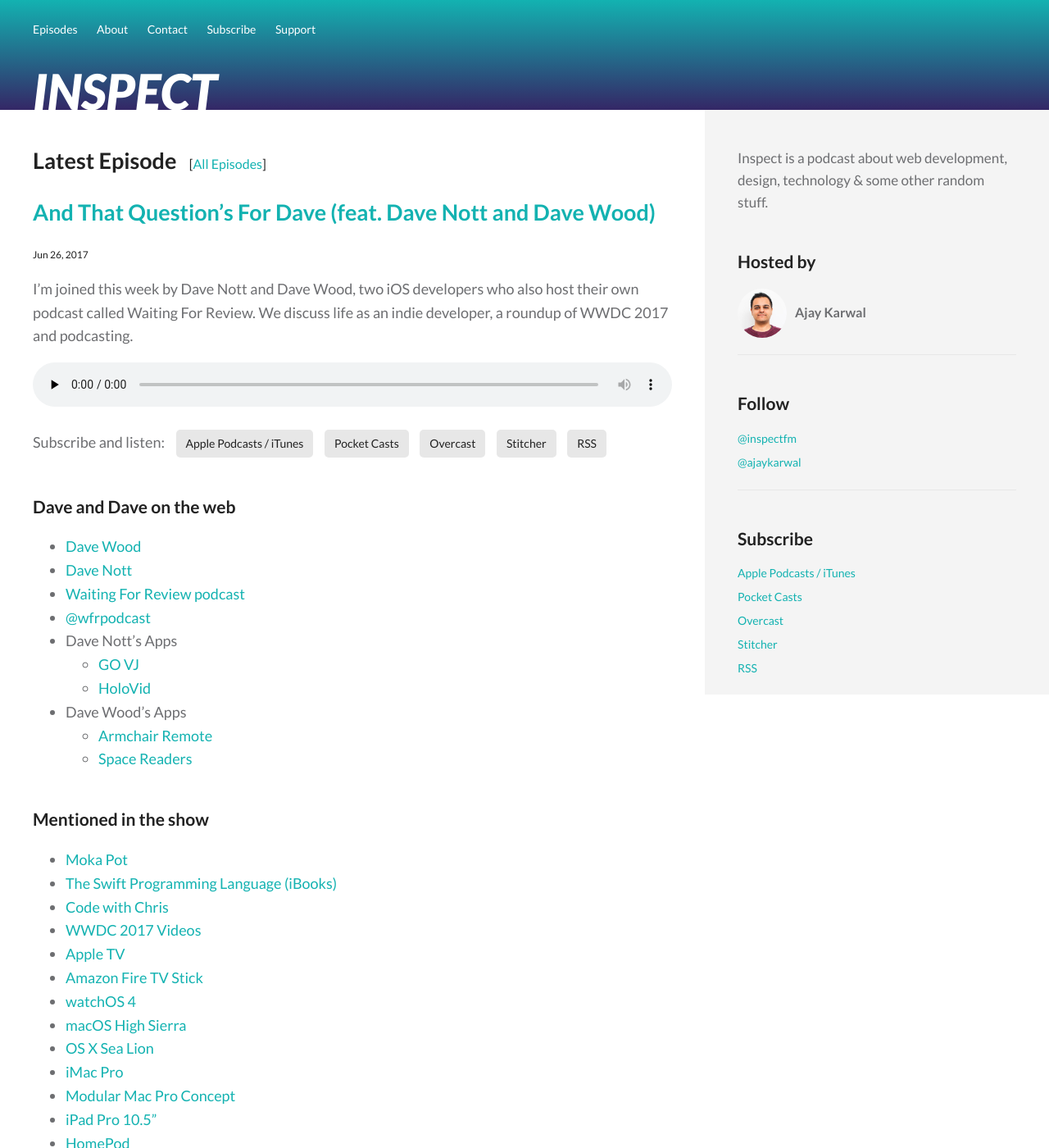
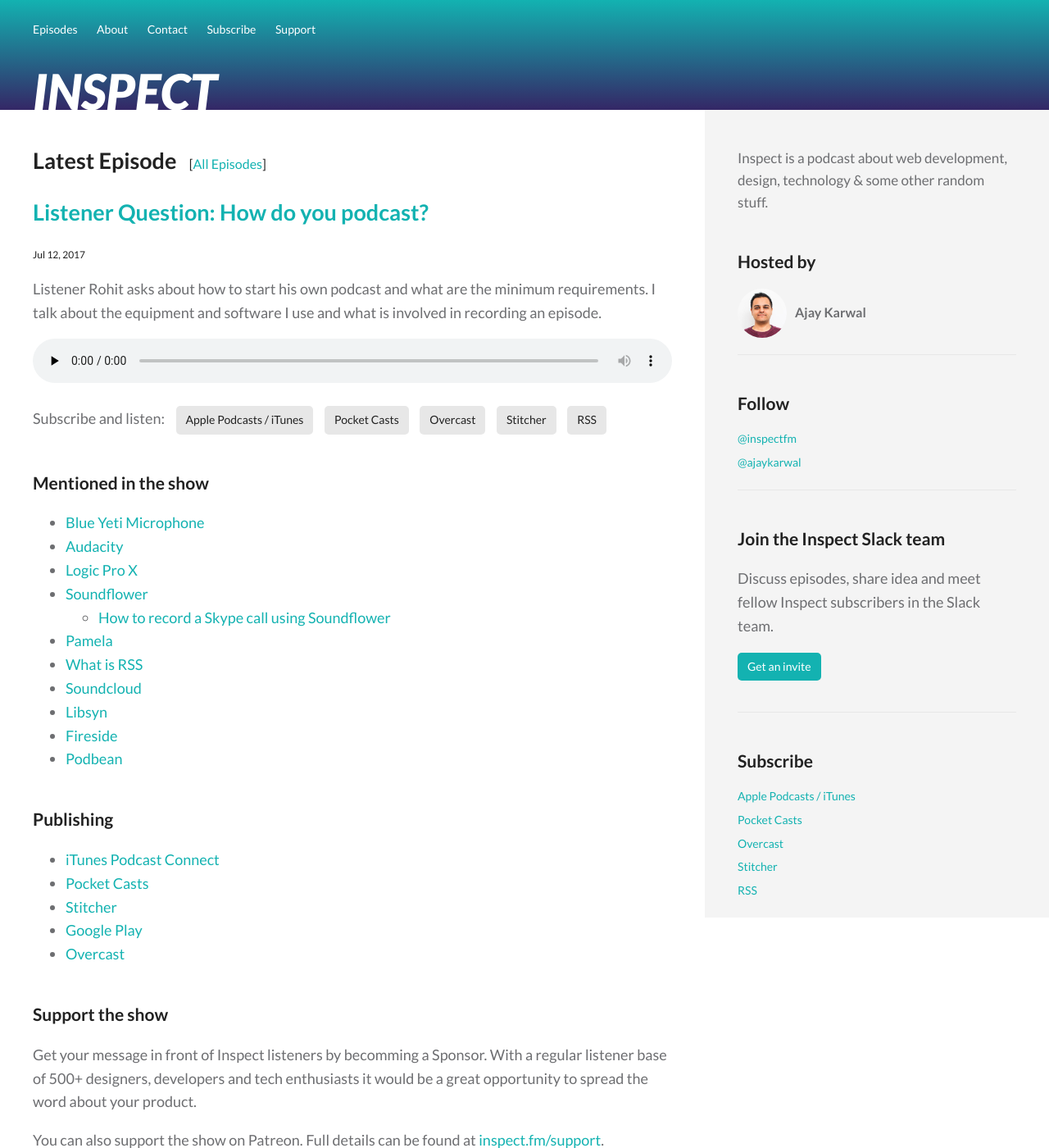
Before and after one commit to ajaykarwal/inspect-fm, a Jekyll site: the page built from index.html, in a window 1280 px wide and 1400 px high. Shown: the whole window at 82% size. Built offline with Jekyll 4.4.1, drawn with Linux system fonts in a browser that asks for light colours; comment, search, counter and statistics services are not loaded; some of the changed text lies outside the part shown.

Commit message:
Episode 12 and Slack

```diff
--- a/_includes/sidebar.html
+++ b/_includes/sidebar.html
@@ -19,6 +19,13 @@
     </div>
 
     <div class="sidebar__block">
+      <h3>Join the Inspect Slack team</h3>
+      <p>Discuss episodes, share idea and meet fellow Inspect subscribers in the Slack team.</p>
+      <p><a class="btn" href="/slack">Get an invite</a></p>
+
+    </div>
+
+    <div class="sidebar__block">
       <h3>Subscribe</h3>
       <ul class="sidebar__list">
         <li><a target="_blank" href="{{ site.feeds.itunes }}">Apple Podcasts / iTunes</a></li>
--- /dev/null
+++ b/_posts/2017-07-12-episode-12.md
@@ -0,0 +1,53 @@
+---
+  layout: page
+  permalink: /episodes/12/
+  number: '12'
+  title: 'Listener Question: How do you podcast?'
+  short_description: "Listener Rohit asks about how to start his own podcast and what are the minimum requirements. I talk about the equipment and software I use and what is involved in recording an episode."
+  filename: 'inspectfm-12-how-do-you-podcast'
+  duration: '18:44'
+  length: '43822852'
+  tags: [question and answer, listener question, podcasting]
+  explicit: 'no'
+---
+
+{{page.short_description}}
+
+{% include audio.html %}
+
+### Mentioned in the show
+
+- [Blue Yeti Microphone](http://amzn.to/2uOOZGj)
+- [Audacity](http://www.audacityteam.org/)
+- [Logic Pro X](https://www.apple.com/uk/logic-pro/)
+- [Soundflower](https://github.com/mattingalls/Soundflower)
+  - [How to record a Skype call using Soundflower](http://www.addictivetips.com/mac-os/record-audio-from-skype-calls-high-quality-mac/)
+- [Pamela](http://www.pamela.biz/)
+- [What is RSS](http://www.whatisrss.com/)
+- [Soundcloud](https://soundcloud.com/)
+- [Libsyn](https://www.libsyn.com/)
+- [Fireside](https://fireside.fm/)
+- [Podbean](https://podbean.com/)
+
+### Publishing
+- [iTunes Podcast Connect](https://podcastsconnect.apple.com/)
+- [Pocket Casts](http://www.pocketcasts.com/submit)
+- [Stitcher](http://www.stitcher.com/content-providers)
+- [Google Play](https://play.google.com/music/podcasts/publish?u=0#)
+- [Overcast](https://twitter.com/overcastfm/status/489451064563740672?lang=en)
+
+### Support the show
+
+Get your message in front of Inspect listeners by becomming a Sponsor. With a regular listener base of 500+ designers, developers and tech enthusiasts it would be a great opportunity to spread the word about your product.
+
+You can also support the show on Patreon. Full details can be found at [inspect.fm/support](http://inspect.fm/support/).
+
+Spread the love &mdash; <a target="_blank" href="{{ site.feeds.itunes }}">leave a rating on iTunes</a>. If you're feeling generous you could also write a review. It helps the podcast work it's way up the iTunes charts and will help other people find the show.
+
+
+### Get in touch
+
+If you have any feedback or questions I'd love to hear from you. You can get in touch on twitter at:
+
+- [@inspectfm](http://twitter.com/inspectfm)
+- [@ajaykarwal](http://twitter.com/ajaykarwal)
```
Also changed, not shown: _pages/slack.md (added, +9 -0 lines).
